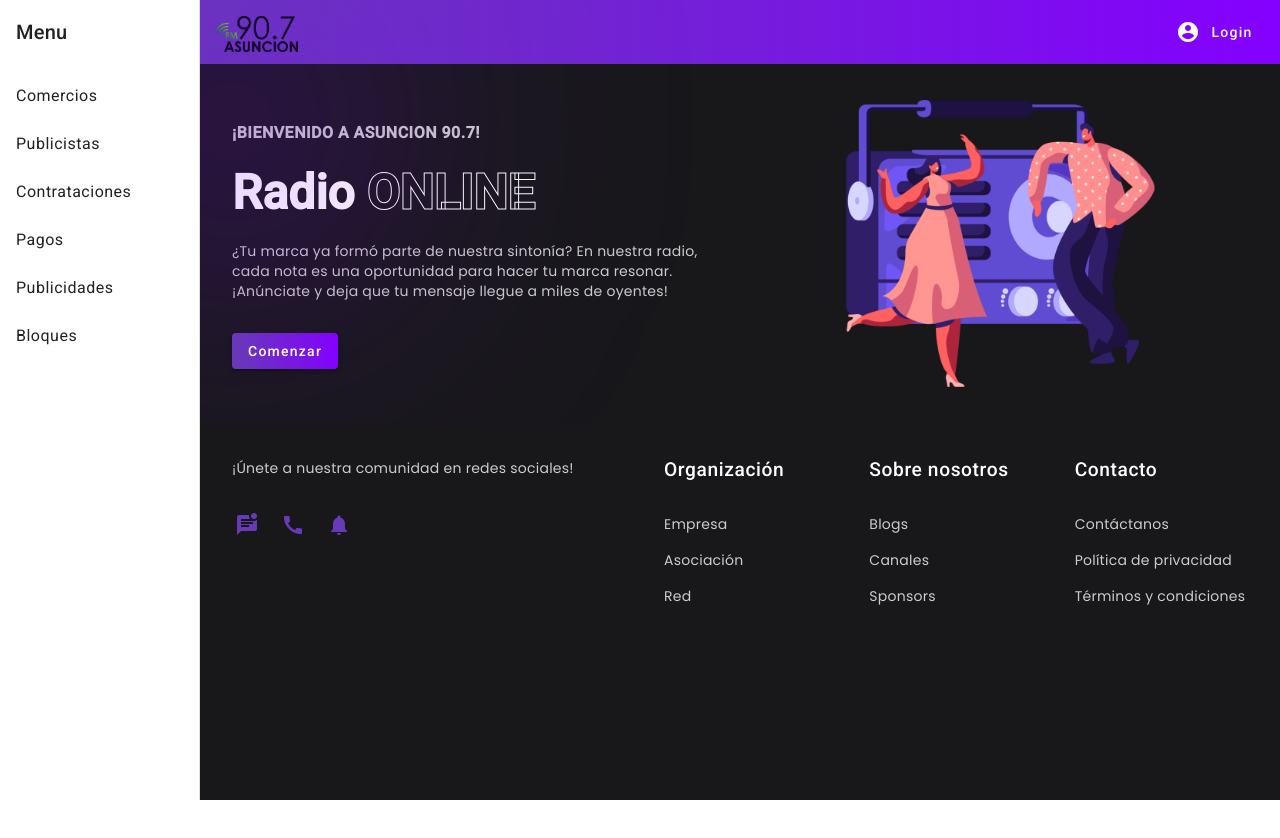
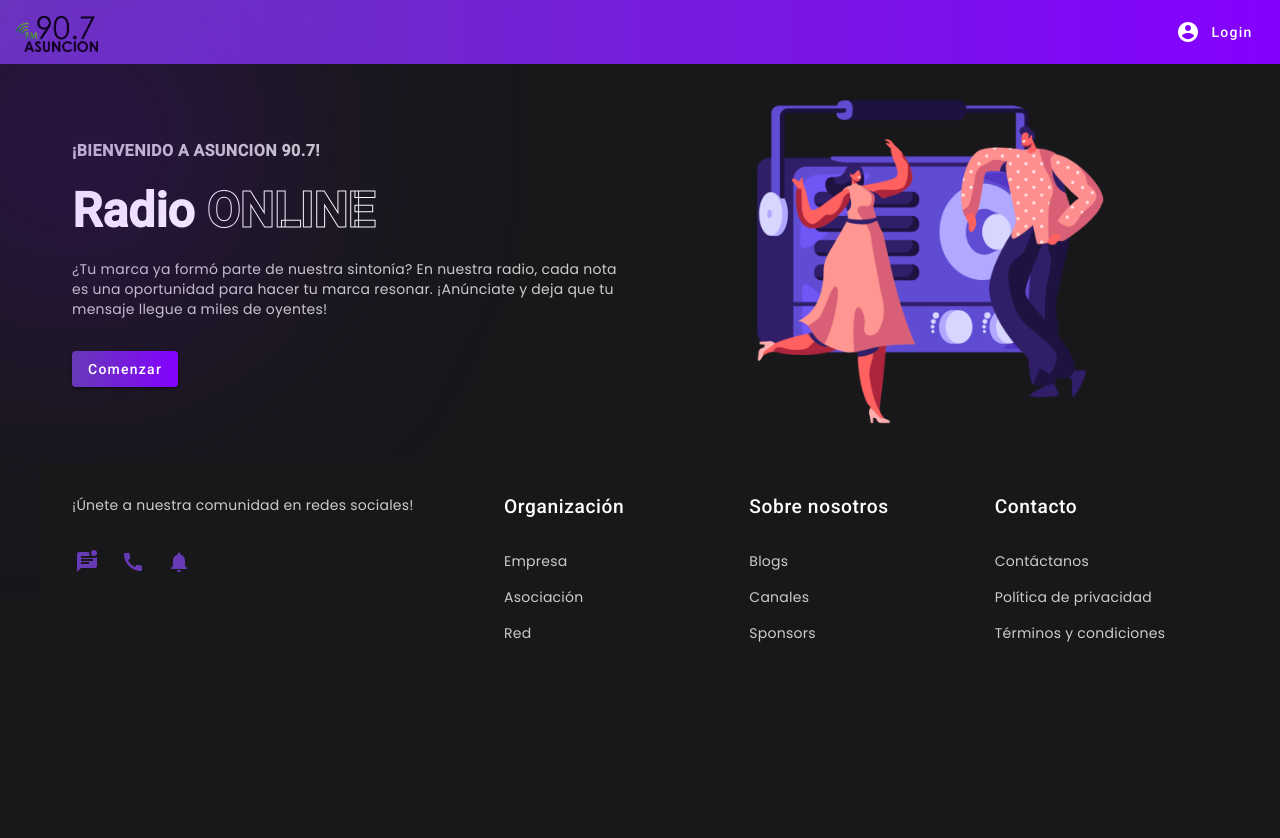
Before and after one commit to victoria-peinado/Desarrollo-Gesti-n-de-Publicidad, an Angular app in the folder Front/Radio/: page /inicio in a window 1280 px wide. Shown: the top 838 px of the page. Before the commit the page ends 800 px from the top, so only its background shows below. Built offline with nearby package versions, Linux system fonts and the light colour scheme.

Commit message:
menu superior en inicio

```diff
--- a/Front/Radio/src/app/app.component.html
+++ b/Front/Radio/src/app/app.component.html
@@ -1,14 +1,13 @@
-<main-nav>
 
-<!-- <h1 class="text-3xl font-bold underline bg-red-300">
-  Hello world!
-  <button class="bg-pry hover:bg-pry text-white font-bold py-2 px-4 rounded">
-    Button </button>
+<div *ngIf="isInicioRoute"class="h-full">
+  <main-nav [lateral]="false">
 
-</h1>
+    <router-outlet></router-outlet>
+  </main-nav>
+</div>
+<div *ngIf="!isInicioRoute" class="h-full">
+  <main-nav [lateral]="true">
 
-<app-top-menu></app-top-menu> -->
-
-
-<router-outlet></router-outlet>
-</main-nav>
+    <router-outlet></router-outlet>
+  </main-nav>
+</div>
--- a/Front/Radio/src/app/app.component.ts
+++ b/Front/Radio/src/app/app.component.ts
@@ -1,10 +1,29 @@
-import { Component } from '@angular/core';
+import { Component, OnInit } from '@angular/core';
+import { Router, NavigationEnd } from '@angular/router';
+import { filter } from 'rxjs/operators';
 
 @Component({
   selector: 'app-root',
   templateUrl: './app.component.html',
   styleUrls: ['./app.component.scss']
 })
-export class AppComponent {
+export class AppComponent implements OnInit {
+  constructor(private router: Router) { }
   title = 'Radio';
+  isInicioRoute: boolean = false;
+  ngOnInit(): void {
+    // Suscribirse a los eventos de navegación
+  this.router.events.pipe(
+    filter((event: any) => event instanceof NavigationEnd)
+  ).subscribe((event: NavigationEnd) => {
+    // Verifica la ruta actual
+    if (event.url === '/inicio') {
+      // Si la ruta es /inicio, oculta el menú lateral
+      this.isInicioRoute = true;
+    } else {
+      // En otras rutas, muestra el menú lateral
+      this.isInicioRoute= false;
+  }
+});
+  }
 }
--- a/Front/Radio/src/app/main-nav/main-nav.component.html
+++ b/Front/Radio/src/app/main-nav/main-nav.component.html
@@ -1,29 +1,33 @@
+
+<div *ngIf="lateral" class="h-full">
 <mat-sidenav-container class="sidenav-container ">
-  <mat-sidenav #drawer class="sidenav"  fixedInViewport
-      [attr.role]="(isHandset$ | async) ? 'dialog' : 'navigation'"
-      [mode]="(isHandset$ | async) ? 'over' : 'side'"
-      [opened]="(isHandset$ | async) === false"
-      color="primary">
-    <mat-toolbar  >Menu</mat-toolbar>
-    <mat-nav-list >
+  <mat-sidenav #drawer class="sidenav" fixedInViewport [attr.role]="(isHandset$ | async) ? 'dialog' : 'navigation'"
+    [mode]="(isHandset$ | async) ? 'over' : 'side'" [opened]="(isHandset$ | async) === false" color="primary">
+    <mat-toolbar>Menu</mat-toolbar>
+    <mat-nav-list>
 
       <a mat-list-item (click)="toggleDisplayComercios()">Comercios</a>
       <div *ngIf="!isDisplayComercios" class="flex flex-col  w-full justify-between pl-0 ml-0">
         <a routerLink="altaComercio" class="w-full h-full hover:bg-slate-400 py-2 px-6 ">Alta Comercio </a>
-            <a routerLink="actualizacionComercio" class="w-full h-full hover:bg-slate-400 py-2 px-6 ">Actualización Comercio</a>
+        <a routerLink="actualizacionComercio" class="w-full h-full hover:bg-slate-400 py-2 px-6 ">Actualización
+          Comercio</a>
       </div>
       <a mat-list-item (click)="toggleDisplayPublicistas()">Publicistas</a>
       <div *ngIf="!isDisplayPublicistas" class="flex flex-col  w-full justify-between pl-0 ml-0">
         <a routerLink="altaPublicista" class="w-full h-full hover:bg-slate-400 py-2 px-6 ">Alta Publicista</a>
-            <a routerLink="liquidacionPublicistas" class="w-full h-full hover:bg-slate-400 py-2 px-6 ">Liquidación a Publicistas</a>
-            <a routerLink="listadoLiquidaciones" class="w-full h-full hover:bg-slate-400 py-2 px-6 ">Listado Liquidaciones </a>
-            <a routerLink="registroPagoPub"class="w-full h-full hover:bg-slate-400 py-2 px-6 ">Registro de Pago</a>
-            <a routerLink="actualizacionPublicista" class="w-full h-full hover:bg-slate-400 py-2 px-6 ">Actualización Publicista</a>
+        <a routerLink="liquidacionPublicistas" class="w-full h-full hover:bg-slate-400 py-2 px-6 ">Liquidación a
+          Publicistas</a>
+        <a routerLink="listadoLiquidaciones" class="w-full h-full hover:bg-slate-400 py-2 px-6 ">Listado Liquidaciones
+        </a>
+        <a routerLink="registroPagoPub" class="w-full h-full hover:bg-slate-400 py-2 px-6 ">Registro de Pago</a>
+        <a routerLink="actualizacionPublicista" class="w-full h-full hover:bg-slate-400 py-2 px-6 ">Actualización
+          Publicista</a>
       </div>
       <a mat-list-item (click)="toggleDisplayContrataciones()">Contrataciones</a>
       <div *ngIf="!isDisplayContrataciones" class="flex flex-col  w-full justify-between pl-0 ml-0">
         <a routerLink="altaContratacion" class="w-full h-full hover:bg-slate-400 py-2 px-6 ">Alta Contratación</a>
-            <a routerLink="actualizacionContratacion" class="w-full h-full hover:bg-slate-400 py-2 px-6 ">Actualización Contratación</a>
+        <a routerLink="actualizacionContratacion" class="w-full h-full hover:bg-slate-400 py-2 px-6 ">Actualización
+          Contratación</a>
       </div>
       <a mat-list-item (click)="toggleDisplayPagos()">Pagos</a>
       <div *ngIf="!isDisplayPagos" class="flex flex-col  w-full justify-between pl-0 ml-0">
@@ -41,13 +45,9 @@
       </div>
     </mat-nav-list>
   </mat-sidenav>
-  <mat-sidenav-content >
+  <mat-sidenav-content>
     <mat-toolbar class="mat-elevation-z4 coloring-deg">
-      <button
-        type="button"
-        aria-label="Toggle sidenav"
-        mat-icon-button
-        (click)="drawer.toggle()"
+      <button type="button" aria-label="Toggle sidenav" mat-icon-button (click)="drawer.toggle()"
         *ngIf="isHandset$ | async">
         <mat-icon aria-label="Side nav toggle icon">menu</mat-icon>
       </button>
@@ -63,3 +63,17 @@
     <ng-content></ng-content>
   </mat-sidenav-content>
 </mat-sidenav-container>
+
+</div>
+<div *ngIf="!lateral"class="h-full">
+    <mat-toolbar  class="mat-elevation-z4 coloring-deg">
+      <div class="flex items-center">
+        <img src="../../assets/logo.png" class="h-10 w-30 mr-2" alt="Logo">
+      </div>
+      <span class="flex-1"></span>
+      <mat-icon routerLink="logOut" *ngIf="isLoggedIn === false">account_circle</mat-icon>
+      <a mat-button routerLink="login" *ngIf="isLoggedIn === false" routerLink="/login">Login</a>
+
+    </mat-toolbar>
+    <app-inicio>  </app-inicio>
+</div>
--- a/Front/Radio/src/app/main-nav/main-nav.component.ts
+++ b/Front/Radio/src/app/main-nav/main-nav.component.ts
@@ -1,4 +1,4 @@
-import { Component, inject } from '@angular/core';
+import { Component, inject, Input  } from '@angular/core';
 import { BreakpointObserver, Breakpoints } from '@angular/cdk/layout';
 import { Observable } from 'rxjs';
 import { map, shareReplay } from 'rxjs/operators';
@@ -11,6 +11,7 @@ import { map, shareReplay } from 'rxjs/operators';
 })
 export class MainNavComponent {
   private breakpointObserver = inject(BreakpointObserver);
+  @Input() lateral: boolean = true;
 
   isHandset$: Observable<boolean> = this.breakpointObserver.observe(Breakpoints.Handset)
     .pipe(
--- a/Front/Radio/src/app/nuevo-contrato/nuevo-contrato.component.html
+++ b/Front/Radio/src/app/nuevo-contrato/nuevo-contrato.component.html
@@ -10,7 +10,7 @@
         #inputCuit="ngModel">
         <div class="asterisk">*</div>
       <mat-error *ngIf="!tutular&&inputCuit.touched">* Requerido</mat-error>
-      <mat-hint *ngIf="!tutular&&inputCuit.touched" [ngStyle]="{'color': 'red'}">* Ingrese uno válido</mat-hint>
+      <mat-hint *ngIf="!tutular&&inputCuit.touched" [ngStyle]="{'color': 'red'}">* Ingrese un titular registrado</mat-hint>
     </mat-form-field>
     <div class="text-xs -mt-4 mb-3 ml-8" color="warn" *ngIf="tutular">
       <p> Nombre:{{tutular.businessName}}</p>
@@ -37,14 +37,14 @@
       <input type="date" matInput placeholder="Fecha Inicico" required name="fechaI" [(ngModel)]="fechaIn" #inputFI="ngModel">
       <div class="asterisk">*</div>
       <mat-error >* Requerido</mat-error>
-    <mat-hint *ngIf="!fechaIValida()&&inputFI.touched" [ngStyle]="{'color': 'red'}">* Ingrese uno válido</mat-hint>
+    <mat-hint *ngIf="!fechaIValida()&&inputFI.touched" [ngStyle]="{'color': 'red'}">* Ingrese una fecha mayor a la actual</mat-hint>
     </mat-form-field>
 
     <mat-form-field hideRequiredMarker  class="w-1/2" [color]="coloring">
       <mat-label>Fecha de Fenalización</mat-label>
       <input type="date" matInput placeholder="Fecha Fin" name="fechaF" [(ngModel)]="fechaFin" #inputFF="ngModel">
       <mat-error>* Requerido</mat-error>
-      <mat-hint *ngIf="!fechaOValida()&&inputFF.touched" [ngStyle]="{'color': 'red'}">* Ingrese uno válido</mat-hint>
+      <mat-hint *ngIf="!fechaOValida()&&inputFF.touched" [ngStyle]="{'color': 'red'}">* Ingrese una fecha mayor a la de inicio</mat-hint>
     </mat-form-field>
 
     <mat-form-field hideRequiredMarker  class="w-1/2" [color]="coloring">
--- a/Front/Radio/src/app/top-menu/top-menu.component.html
+++ b/Front/Radio/src/app/top-menu/top-menu.component.html
@@ -1,11 +1,11 @@
-<nav class= "bg-gradient-to-tl from-blue-500 via-blue-400 to-transparent p-3 flex items-center justify-between text-myBlue">
+<nav class="coloring-deg p-3 flex items-center justify-between text-white mat-elevation-z4 h-12">
 
   <div class="flex items-center">
-     <img src="../../assets/bars-solid.svg" class="h-6 w-6 mr-2" alt="Logo">
+    <img src="../../assets/logo.png" class="h-10 w-30 mr-2" alt="Logo">
   </div>
-  <div class="flex items-center">
-    <img src="../../assets/generic-logo.svg" class="h-8 w-auto mr-2" alt="Logo">
-  </div>
-  <div><a href="#">Contacto</a></div>
+  <span class="flex-1"></span>
+  <mat-icon routerLink="logOut" *ngIf="isLoggedIn === false">account_circle</mat-icon>
+  <a routerLink="login" *ngIf="isLoggedIn === false" routerLink="/login"
+    class="m-3 font-roboto text-base leading-5">Login</a>
 
 </nav>
--- a/Front/Radio/src/app/top-menu/top-menu.component.ts
+++ b/Front/Radio/src/app/top-menu/top-menu.component.ts
@@ -6,5 +6,5 @@ import { Component } from '@angular/core';
   styleUrls: ['./top-menu.component.scss']
 })
 export class TopMenuComponent {
-
+   isLoggedIn= false;
 }
```
Lines whose indentation alone changed are shown as unchanged.
